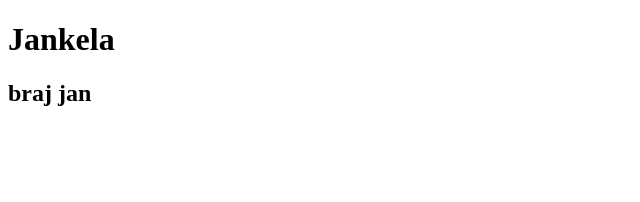
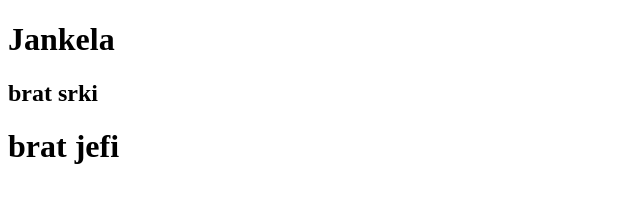
Before and after one commit to jankobocanski94/mojProjekat, a plain HTML site: page index.html in a window 1280 px wide. Shown: the whole page, without its empty margins (0-640 px from the left). Drawn offline with Linux system fonts and the light colour scheme.

Commit message:
dodao brat srki i brat jefi

```diff
--- a/index.html
+++ b/index.html
@@ -8,7 +8,8 @@
 </head>
 <body>
     <h1> Jankela</h1>
-    <h2> braj jan</h2>
+    <h2> brat srki</h2>
+    <h1> brat jefi</h1>
 
 </body>
 </html>
```
